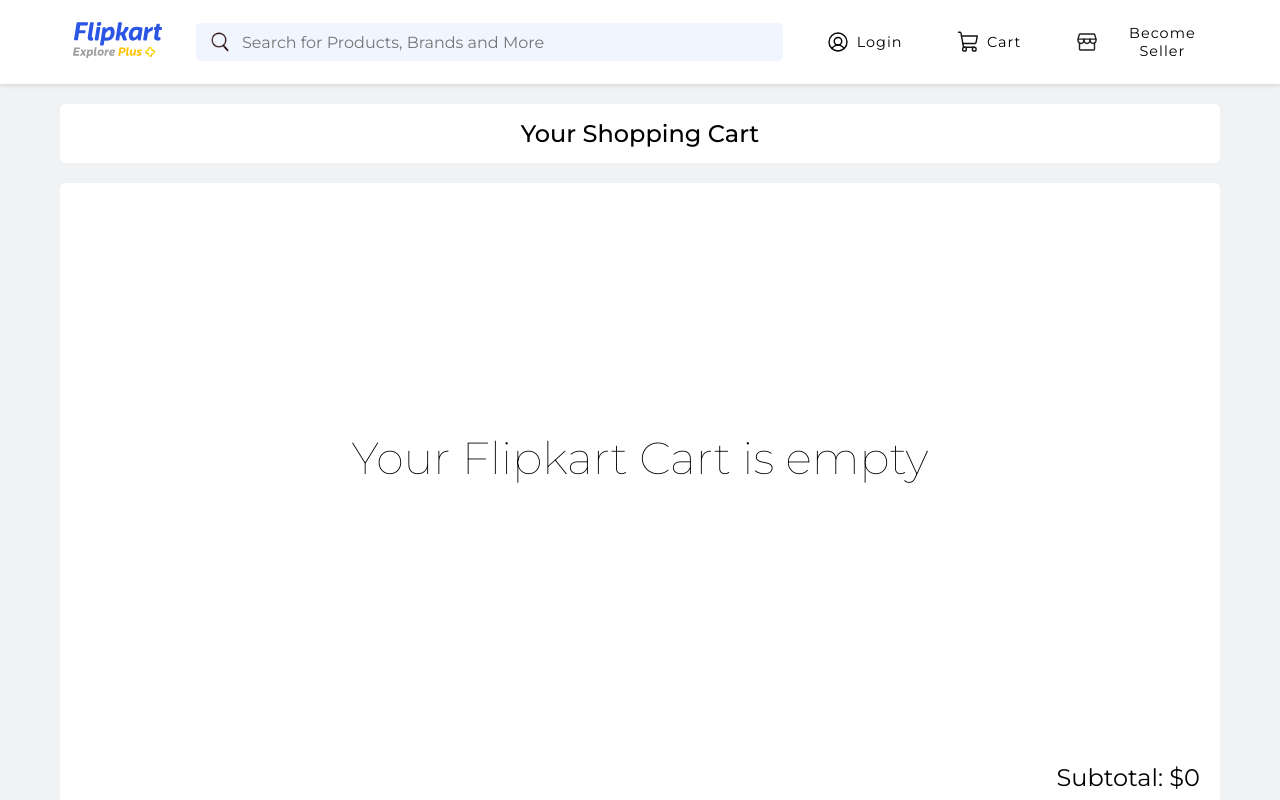
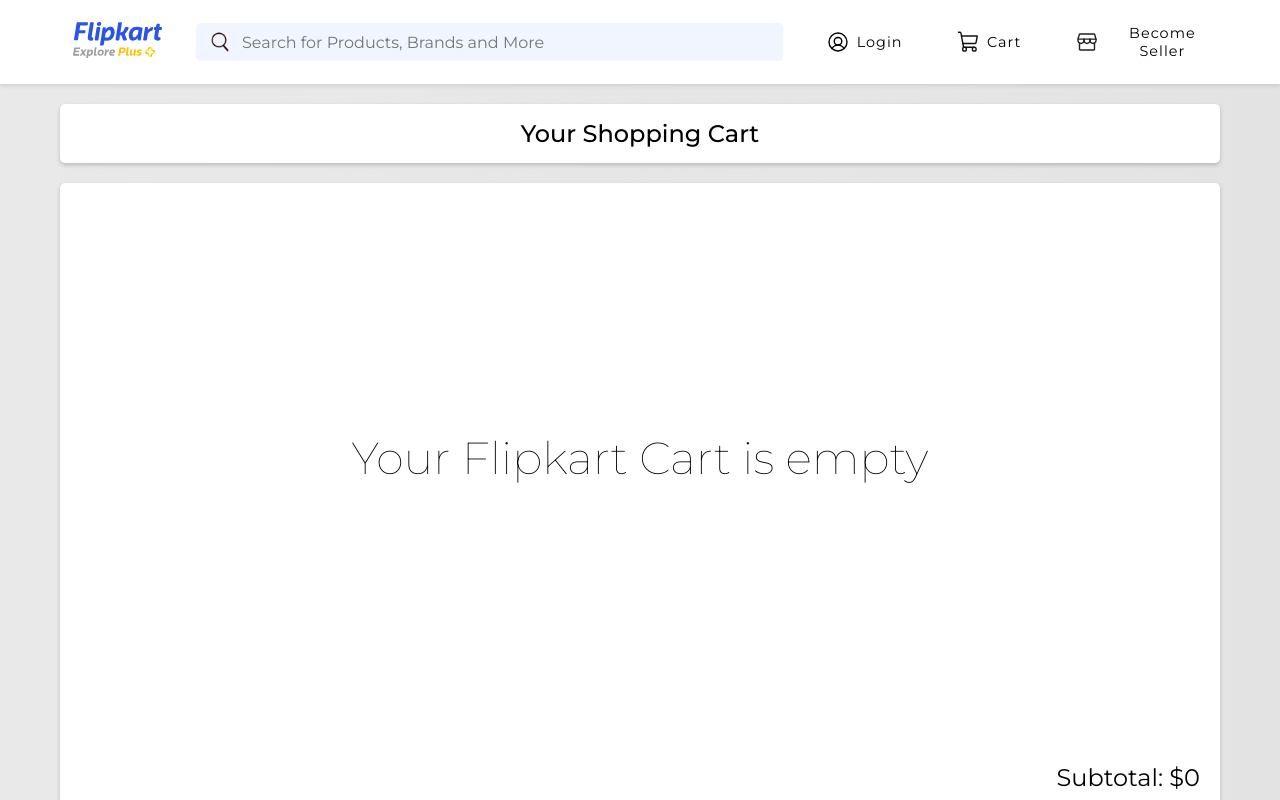
Before and after one commit to Jankon9966/Flipkart-ecommerce-app-clone, a React (Vite) app: page /cart in a window 1280 px wide. Shown: the top 800 px of the page. Built offline with nearby package versions, Linux system fonts and the light colour scheme.

Commit message:
initial commit

```diff
--- a/src/App.css
+++ b/src/App.css
@@ -1,6 +1,6 @@
 .app {
     width: 100%;
-    background-color: #f1f2f4;
+    background-image: linear-gradient(to right, #e9e9e9, #e7e8e7, #e6e6e6, #e4e5e4, #e3e3e3);
 }
 
 .header {
@@ -90,6 +90,8 @@
     align-items: center;
     text-align: center;
     background-color: #ffffff;
+    box-shadow: 0 2px 4px rgba(000, 000, 000, 0.2);
+    border-radius: 3px;
     padding: 20px 150px;
 }
 
@@ -301,12 +303,14 @@
     margin: 20px 0;
     padding: 15px;
     background-color: #ffffff;
+    box-shadow: 0 2px 4px rgba(000, 000, 000, 0.2);
     border-radius: 5px;
 }
 
 .cart_content .cart {
     width: 100%;
     background-color: #ffffff;
+    box-shadow: 0 2px 4px rgba(000, 000, 000, 0.2);
     border-radius: 5px;
     padding: 20px;
     margin-bottom: 40px;
--- a/src/components/Products/ProductsItem.jsx
+++ b/src/components/Products/ProductsItem.jsx
@@ -11,7 +11,7 @@
         Price: <span>${props.price}</span>
       </h4>
       <Link to="single-product">
-        <button>Buy Now</button>
+        <button>See More</button>
       </Link>
     </div>
   );
```
